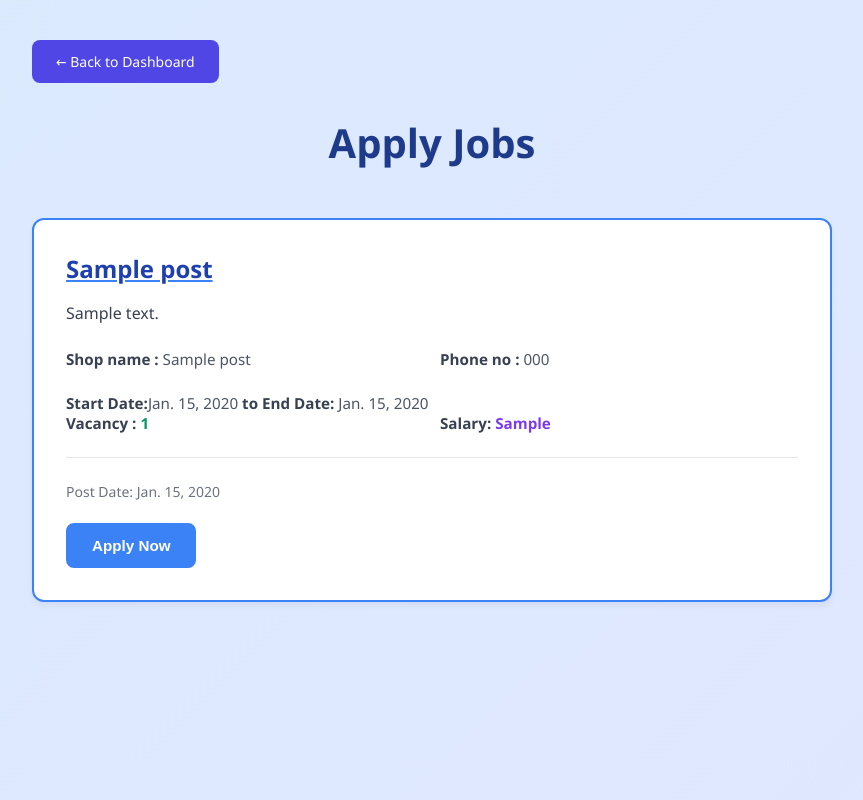
After one commit to anand-mca/eduWork, a Django app: template eduWork/student/templates/student/apply_job.html in a window 1280 px wide. The commit adds this page. Shown: the whole page, without its empty margins (208-1071 px from the left). Run offline with Django 4.2, Linux system fonts and the light colour scheme; the template is opened without the code that fills it: values that come from a table or form of the project are taken from there, others are empty; tables that the repository leaves empty hold one stand-in row (values such as "Sample post").

Commit message:
created apply job for students

```diff
--- a/eduWork/student/models.py
+++ b/eduWork/student/models.py
@@ -28,3 +28,20 @@ class Announcement(models.Model):
         db_table = 'announcement'
 
 from django.db import models
+
+class Jobs(models.Model):
+    job_post_id = models.AutoField(primary_key=True)
+    post_title=models.CharField(max_length=45)
+    post_description=models.CharField(max_length=500)
+    post_date=models.DateField()
+    shop_name=models.CharField(max_length=45)
+    phone_no=models.CharField(max_length=45)
+    vacancy=models.IntegerField()
+    map_loc=models.CharField(max_length=200)
+    start_date=models.DateField()
+    end_date=models.DateField()
+    student_id=models.CharField(max_length=45)
+    salary=models.CharField(max_length=5)
+
+    class Meta:
+        db_table = 'job_post'
--- /dev/null
+++ b/eduWork/student/templates/student/apply_job.html
@@ -0,0 +1,362 @@
+<!DOCTYPE html>
+<html lang="en">
+<head>
+    <meta charset="UTF-8">
+    <meta name="viewport" content="width=device-width, initial-scale=1.0">
+    <title>Apply Jobs</title>
+    <style>
+        * {
+            box-sizing: border-box;
+            margin: 0;
+            padding: 0;
+        }
+
+        body {
+            font-family: 'Segoe UI', Tahoma, Geneva, Verdana, sans-serif;
+            background: linear-gradient(135deg, #dbeafe 0%, #e0e7ff 100%);
+            min-height: 100vh;
+            padding: 40px 20px;
+        }
+
+        .container {
+            max-width: 800px;
+            margin: 0 auto;
+        }
+
+        .back-button {
+            background: #4f46e5;
+            color: white;
+            border: none;
+            padding: 12px 24px;
+            border-radius: 8px;
+            font-size: 0.875rem;
+            font-weight: 500;
+            cursor: pointer;
+            transition: all 0.3s ease;
+            text-decoration: none;
+            display: inline-flex;
+            align-items: center;
+            gap: 0.5rem;
+            margin-bottom: 2rem;
+        }
+
+        .back-button:hover {
+            background: #3730a3;
+            transform: translateY(-1px);
+        }
+
+        .page-title {
+            font-size: 2.5rem;
+            font-weight: bold;
+            color: #1e3a8a;
+            text-align: center;
+            margin-bottom: 3rem;
+        }
+
+        .jobs-grid {
+            display: flex;
+            flex-direction: column;
+            gap: 2rem;
+        }
+
+        .job-card {
+            background: white;
+            border: 2px solid #3b82f6;
+            border-radius: 12px;
+            padding: 2rem;
+            position: relative;
+            box-shadow: 0 4px 6px rgba(0, 0, 0, 0.05);
+            transition: all 0.3s ease;
+        }
+
+        .job-card:hover {
+            transform: translateY(-2px);
+            box-shadow: 0 8px 25px rgba(59, 130, 246, 0.15);
+        }
+
+        .post-title {
+            font-size: 1.5rem;
+            font-weight: 600;
+            color: #1e40af;
+            margin-bottom: 1rem;
+            text-decoration: underline;
+            text-decoration-color: #3b82f6;
+        }
+
+        .post-description {
+            color: #374151;
+            font-size: 1rem;
+            line-height: 1.5;
+            margin-bottom: 1.5rem;
+        }
+
+        .job-info {
+            display: grid;
+            grid-template-columns: 1fr 1fr;
+            gap: 1rem;
+            margin-bottom: 1.5rem;
+        }
+
+        .info-item {
+            color: #4b5563;
+            font-size: 0.95rem;
+        }
+
+        .info-label {
+            font-weight: 600;
+            color: #374151;
+        }
+
+        .date-range {
+            grid-column: span 2;
+            color: #4b5563;
+            font-size: 0.95rem;
+        }
+
+        .vacancy-salary {
+            display: grid;
+            grid-template-columns: 1fr 1fr;
+            gap: 1rem;
+            margin-bottom: 1.5rem;
+        }
+
+        .vacancy, .salary {
+            color: #4b5563;
+            font-size: 0.95rem;
+        }
+
+        .vacancy-value {
+            font-weight: 600;
+            color: #059669;
+        }
+
+        .vacancy-low {
+            color: #dc2626;
+        }
+
+        .salary-value {
+            font-weight: 600;
+            color: #7c3aed;
+        }
+
+        .card-footer {
+            display: flex;
+            justify-content: space-between;
+            align-items: center;
+            margin-top: 1.5rem;
+            padding-top: 1.5rem;
+            border-top: 1px solid #e5e7eb;
+        }
+
+        .apply-button {
+            background: #3b82f6;
+            color: white;
+            border: 2px solid #3b82f6;
+            padding: 12px 24px;
+            border-radius: 8px;
+            font-size: 0.95rem;
+            font-weight: 600;
+            cursor: pointer;
+            transition: all 0.3s ease;
+        }
+
+        .apply-button:hover {
+            background: #2563eb;
+            border-color: #2563eb;
+            transform: translateY(-1px);
+        }
+
+        .apply-button:disabled {
+            background: #9ca3af;
+            border-color: #9ca3af;
+            cursor: not-allowed;
+            transform: none;
+        }
+
+        .apply-button.applied {
+            background: #059669;
+            border-color: #059669;
+        }
+
+        .post-date {
+            color: #6b7280;
+            font-size: 0.875rem;
+        }
+
+        .success-message {
+            position: fixed;
+            top: 20px;
+            right: 20px;
+            background: #10b981;
+            color: white;
+            padding: 1rem 1.5rem;
+            border-radius: 8px;
+            box-shadow: 0 4px 16px rgba(16, 185, 129, 0.3);
+            transform: translateX(400px);
+            transition: transform 0.3s ease;
+            z-index: 1000;
+        }
+
+        .success-message.show {
+            transform: translateX(0);
+        }
+
+        @media (max-width: 768px) {
+            body {
+                padding: 20px 15px;
+            }
+
+            .page-title {
+                font-size: 2rem;
+            }
+
+            .job-card {
+                padding: 1.5rem;
+            }
+
+            .job-info {
+                grid-template-columns: 1fr;
+            }
+
+            .date-range {
+                grid-column: span 1;
+            }
+
+            .vacancy-salary {
+                grid-template-columns: 1fr;
+            }
+
+            .card-footer {
+                flex-direction: column;
+                gap: 1rem;
+            }
+        }
+    </style>
+</head>
+<body>
+    <div class="container">
+        <a href="{% url 'student_home' %}" class="back-button">
+            ← Back to Dashboard
+        </a>
+
+        <h1 class="page-title">Apply Jobs</h1>
+        <div class="jobs-grid">
+            {% for item in job_post %}
+            <!-- Job Card 1 -->
+            <div class="job-card">
+                <div class="post-title">{{ item.post_title}}</div>
+                <div class="post-description">
+                    {{ item.post_description }}
+                </div>
+
+                <div class="job-info">
+                    <div class="info-item">
+                        <span class="info-label">Shop name :</span> {{ item.shop_name }}
+                    </div>
+                    <div class="info-item">
+                        <span class="info-label">Phone no :</span> {{item.phone_no}}
+                    </div>
+                </div>
+
+                <div class="date-range">
+                    <span class="info-label">Start Date:</span>{{item.start_date}} <span class="info-label">to End Date:</span> {{item.end_date}}
+                </div>
+
+                <div class="vacancy-salary">
+                    <div class="vacancy">
+                        <span class="info-label">Vacancy : </span> <span class="vacancy-value" data-vacancy="5">{{ item.vacancy }}</span>
+                    </div>
+                    <div class="salary">
+                        <span class="info-label">Salary:</span> <span class="salary-value">{{item.salary}}</span>
+                    </div>
+                </div>
+
+                <div class="card-footer">
+                    <div class="post-date">Post Date: {{item.post_date}}</div>
+                </div>
+                <div><br>
+                    <button class="apply-button" type="submit">
+                        Apply Now</button>
+                </div>
+            </div>
+            {% empty %}
+            <div class="no-jobs">
+                <h3>No jobs available</h3>
+                <p>Check back later for updates and important information.</p>
+            </div>
+            {% endfor %}
+        </div>
+
+        </div>
+    </div>
+
+    {% comment %} <div class="success-message" id="successMessage">
+        <strong>Application Submitted!</strong> Your application has been sent successfully.
+    </div> {% endcomment %}
+
+    {% comment %} <script>
+        function applyForJob(button, jobId) {
+            // Get the vacancy element for this job
+            const jobCard = button.closest('.job-card');
+            const vacancyElement = jobCard.querySelector('[data-vacancy]');
+            let currentVacancy = parseInt(vacancyElement.getAttribute('data-vacancy'));
+
+            // Check if vacancy is available
+            if (currentVacancy <= 0) {
+                alert('Sorry, no positions are available for this job.');
+                button.disabled = true;
+                button.textContent = 'No Positions Available';
+                return;
+            }
+
+            // Confirm application
+            if (confirm('Are you sure you want to apply for this position?')) {
+                // Decrement vacancy
+                currentVacancy--;
+                vacancyElement.setAttribute('data-vacancy', currentVacancy);
+
+                // Update the display
+                const vacancyText = currentVacancy === 1 ? '1 position' : `${currentVacancy} positions`;
+                vacancyElement.textContent = vacancyText;
+
+                // Update styling based on remaining positions
+                if (currentVacancy <= 1) {
+                    vacancyElement.classList.add('vacancy-low');
+                    vacancyElement.classList.remove('vacancy-value');
+                }
+
+                // Update button
+                if (currentVacancy === 0) {
+                    button.disabled = true;
+                    button.textContent = 'No Positions Available';
+                    vacancyElement.textContent = 'No positions available';
+                } else {
+                    button.textContent = 'Applied';
+                    button.classList.add('applied');
+                    button.disabled = true;
+                }
+
+                // Show success message
+                showSuccessMessage();
+
+                // Here you would typically send an AJAX request to your backend
+                // to update the database with the application and decremented vacancy
+            }
+        }
+
+        function showSuccessMessage() {
+            const successMessage = document.getElementById('successMessage');
+            successMessage.classList.add('show');
+
+            setTimeout(() => {
+                successMessage.classList.remove('show');
+            }, 3000);
+        }
+
+        // Initialize page
+        document.addEventListener('DOMContentLoaded', function() {
+            console.log('Apply Jobs page loaded successfully');
+        });
+    </script> {% endcomment %}
+</body>
+</html>
--- a/eduWork/student/templates/student/student_home.html
+++ b/eduWork/student/templates/student/student_home.html
@@ -295,7 +295,7 @@
         <!-- Dashboard Grid -->
         <main class="dashboard-grid">
             <!-- Primary Action Job application -->
-            <a href="#" class="feature-card primary-card" onclick="announceForJobs()">
+            <a href="{% url 'apply_job' %}" class="feature-card primary-card">
                 <div class="card-icon">
                     <svg width="24" height="24" fill="none" stroke="currentColor" viewBox="0 0 24 24">
                         <path stroke-linecap="round" stroke-linejoin="round" stroke-width="2" d="M8 7V3m8 4V3m-9 8h10M5 21h14a2 2 0 002-2V7a2 2 0 00-2-2H5a2 2 0 00-2 2v12a2 2 0 002 2z"/>
--- a/eduWork/student/urls.py
+++ b/eduWork/student/urls.py
@@ -8,4 +8,5 @@ urlpatterns = [
     path("home/", views.student_home, name="student_home"),
     path("logout/", views.logout_view, name="logout"),
     path("announcement/", views.student_announcement, name="student_announcement"),
+    path("apply_job/", views.apply_job, name="apply_job"),
 ]
```
Also changed, not shown: eduWork/student/views.py (+7 -1 lines).
